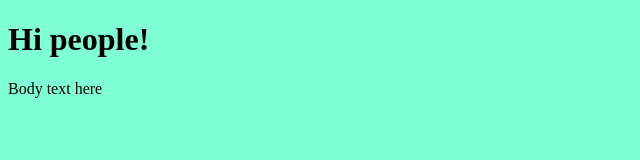
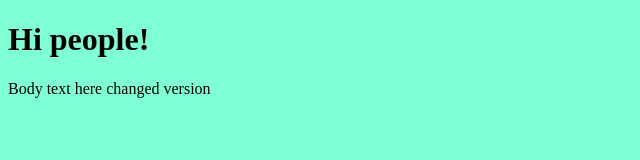
Before and after one commit to JawwadUddin/hello--morris, a plain HTML site: page index.html in a window 1280 px wide. Shown: the whole page, without its empty margins (0-640 px from the left). Drawn offline with Linux system fonts and the light colour scheme.

Commit message:
modified changes

```diff
--- a/index.html
+++ b/index.html
@@ -9,6 +9,6 @@
 </head>
 <body>
     <h1>Hi people!</h1>
-    <p>Body text here</p>
+    <p>Body text here changed version</p>
 </body>
 </html>
```
